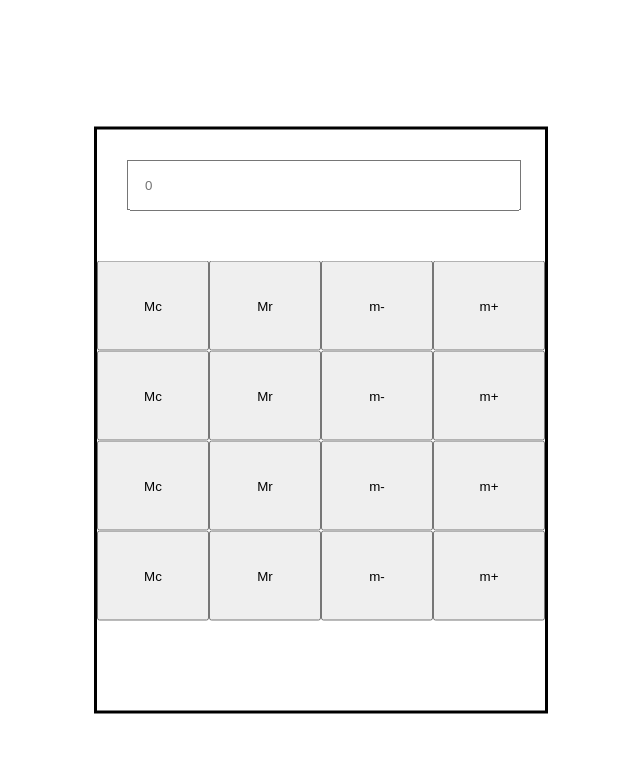
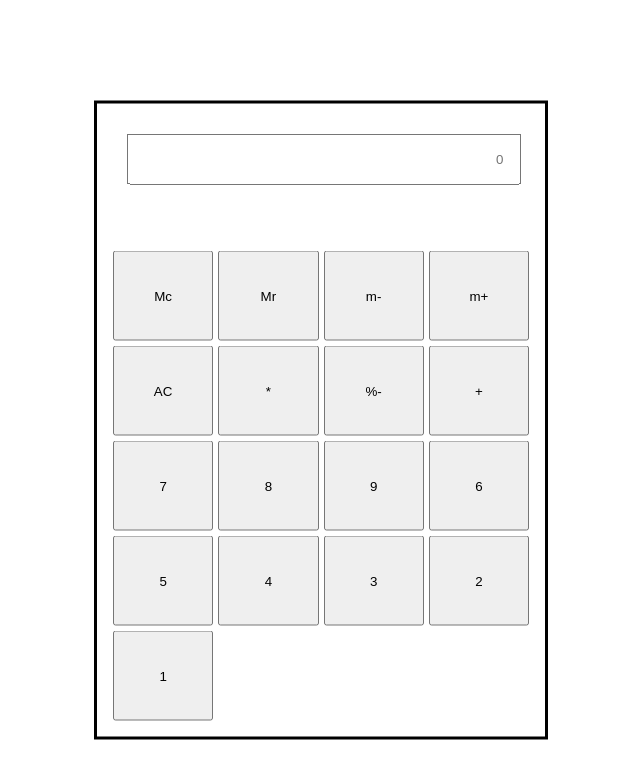
Before and after one commit to jidinen/Calculator_practice, a plain HTML site: page index.html in a window 1280 px wide. Shown: the whole page, without its empty margins (319-959 px from the left). Drawn offline with Linux system fonts and the light colour scheme.

Commit message:
still structuring

```diff
--- a/index.html
+++ b/index.html
@@ -28,19 +28,19 @@
                 <button class="mr">Mr</button>
                 <button class="m-">m-</button>
                 <button class="m+">m+</button>
-                <button class="mc">Mc</button>
-                <button class="mr">Mr</button>
-                <button class="m-">m-</button>
-                <button class="m+">m+</button>
-                <button class="mc">Mc</button>
-                <button class="mr">Mr</button>
-                <button class="m-">m-</button>
-                <button class="m+">m+</button>
-                  <button class="mc">Mc</button>
-                <button class="mr">Mr</button>
-                <button class="m-">m-</button>
-                <button class="m+">m+</button>
-
+                <button class="mc">AC</button>
+                <button class="mr">*</button>
+                <button class="m-">%-</button>
+                <button class="m+">+</button>
+                <button class="mc">7</button>
+                <button class="mr">8</button>
+                <button class="m-">9</button>
+                <button class="m+">6</button>
+                <button class="mc">5</button>
+                <button class="mr">4</button>
+                <button class="m-">3</button>
+                <button class="m+">2</button>
+                <button class=""> 1 </button>
 
 
 
--- a/stysheet.css
+++ b/stysheet.css
@@ -30,12 +30,15 @@ body{
     padding: 1rem;
     margin-left: 30px;
     margin-top: 30px;
+    text-align: right;
 }
 
 .buttons{
     display: grid;
     margin-top: 50px;
+    padding: 1rem;
     grid-template-columns:repeat(4, 1fr);
     grid-template-rows: repeat(5, 90px);
+    gap: 5px;
 
 }
```
